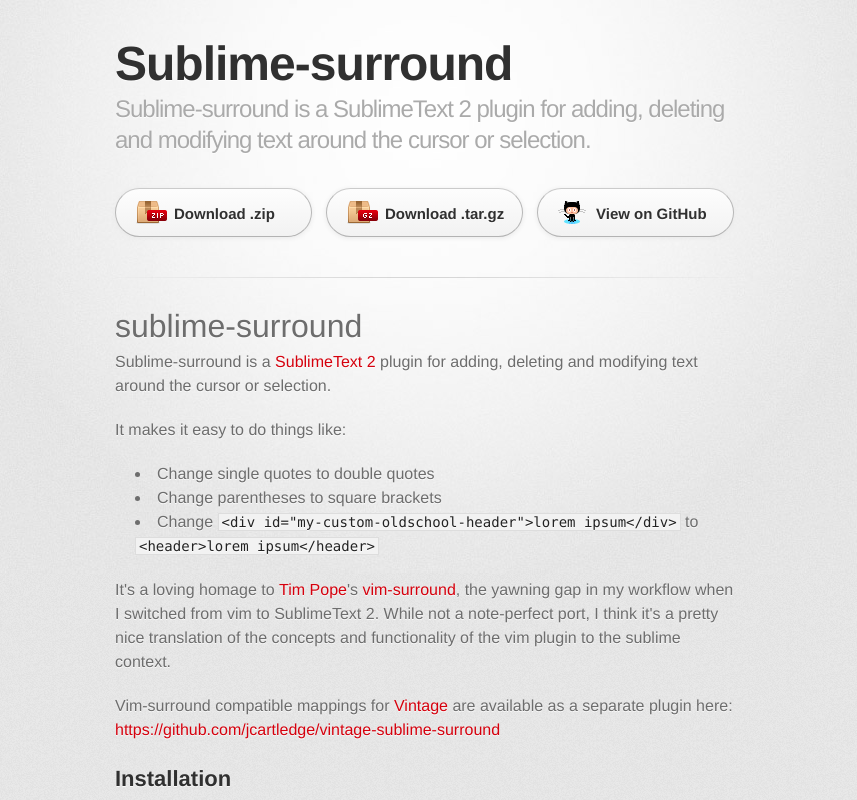
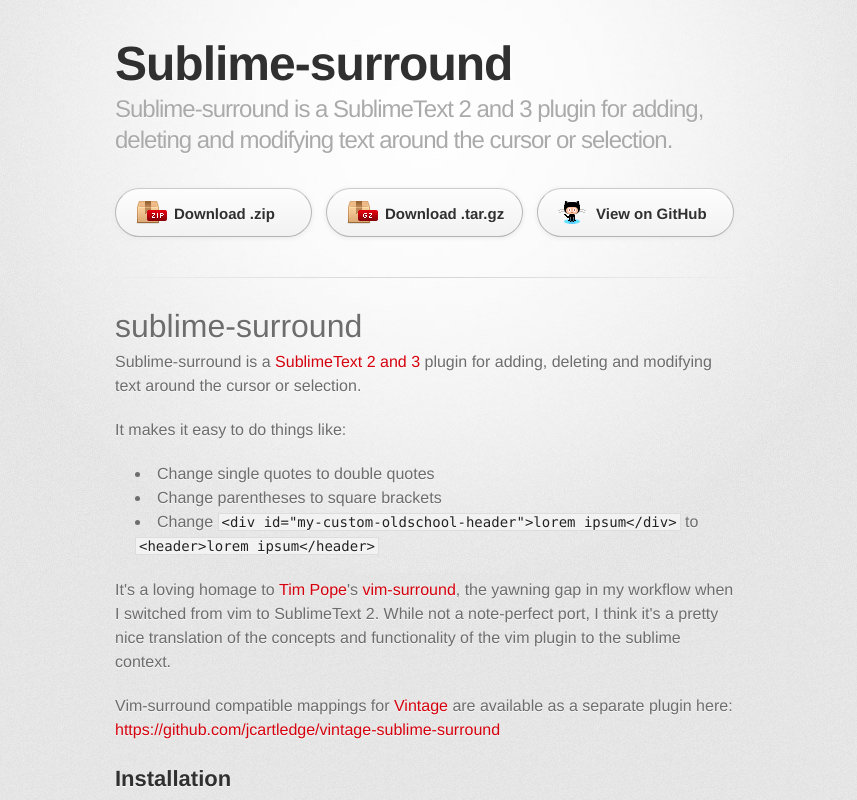
Before and after one commit to jcartledge/sublime-surround, a plain HTML site: page index.html in a window 1280 px wide. Shown: the top 800 px of the page, without its empty margins (215-1072 px from the left). Drawn offline with Linux system fonts and the light colour scheme; a web font is replaced by a local one.

Commit message:
Now with ST3 compat

```diff
--- a/index.html
+++ b/index.html
@@ -19,7 +19,7 @@
 
         <header>
           <h1>Sublime-surround</h1>
-          <h2>Sublime-surround is a SublimeText 2 plugin for adding, deleting and modifying text around the cursor or selection.</h2>
+          <h2>Sublime-surround is a SublimeText 2 and 3 plugin for adding, deleting and modifying text around the cursor or selection.</h2>
         </header>
 
         <section id="downloads" class="clearfix">
@@ -33,7 +33,7 @@
         <section id="main_content">
           <h1>sublime-surround</h1>
 
-<p>Sublime-surround is a <a href="http://www.sublimetext.com/">SublimeText 2</a> plugin for adding, deleting and modifying text around the cursor or selection.</p>
+<p>Sublime-surround is a <a href="http://www.sublimetext.com/">SublimeText 2 and 3</a> plugin for adding, deleting and modifying text around the cursor or selection.</p>
 
 <p>It makes it easy to do things like:</p>
 
```
